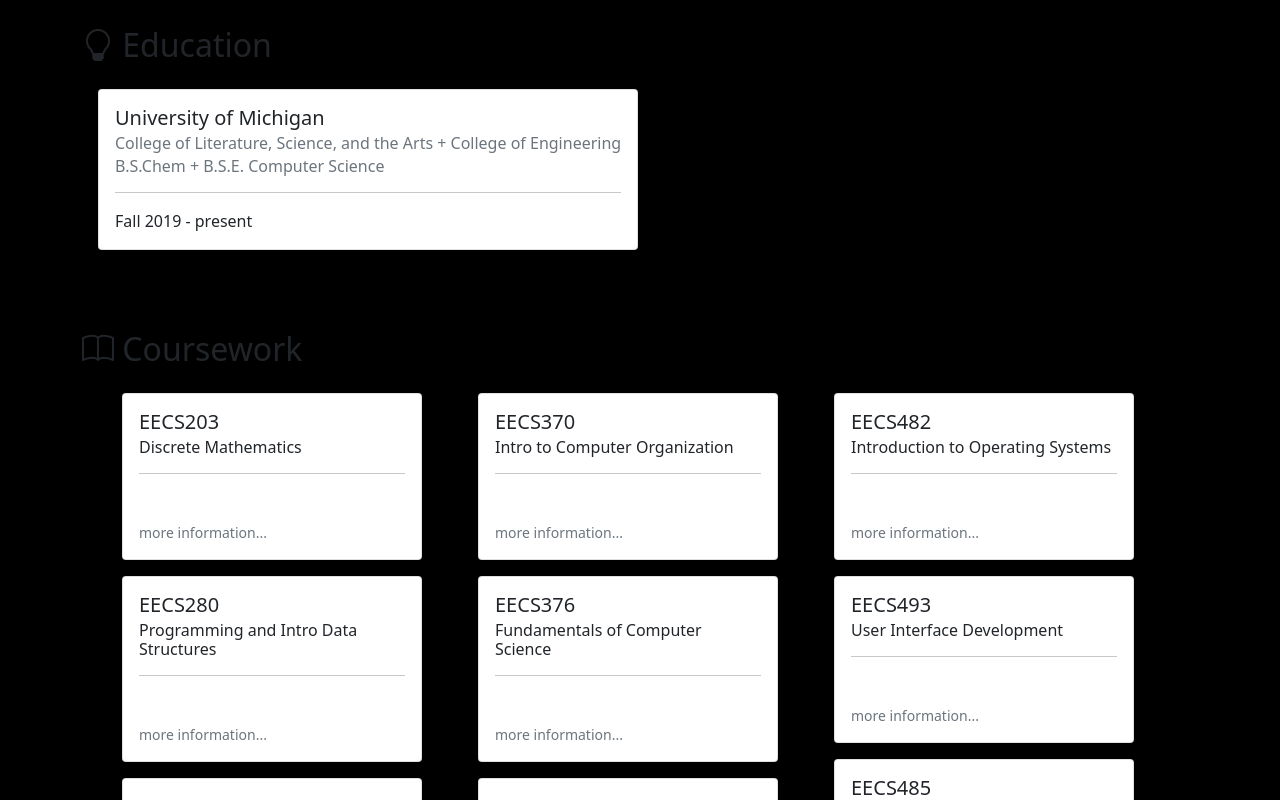
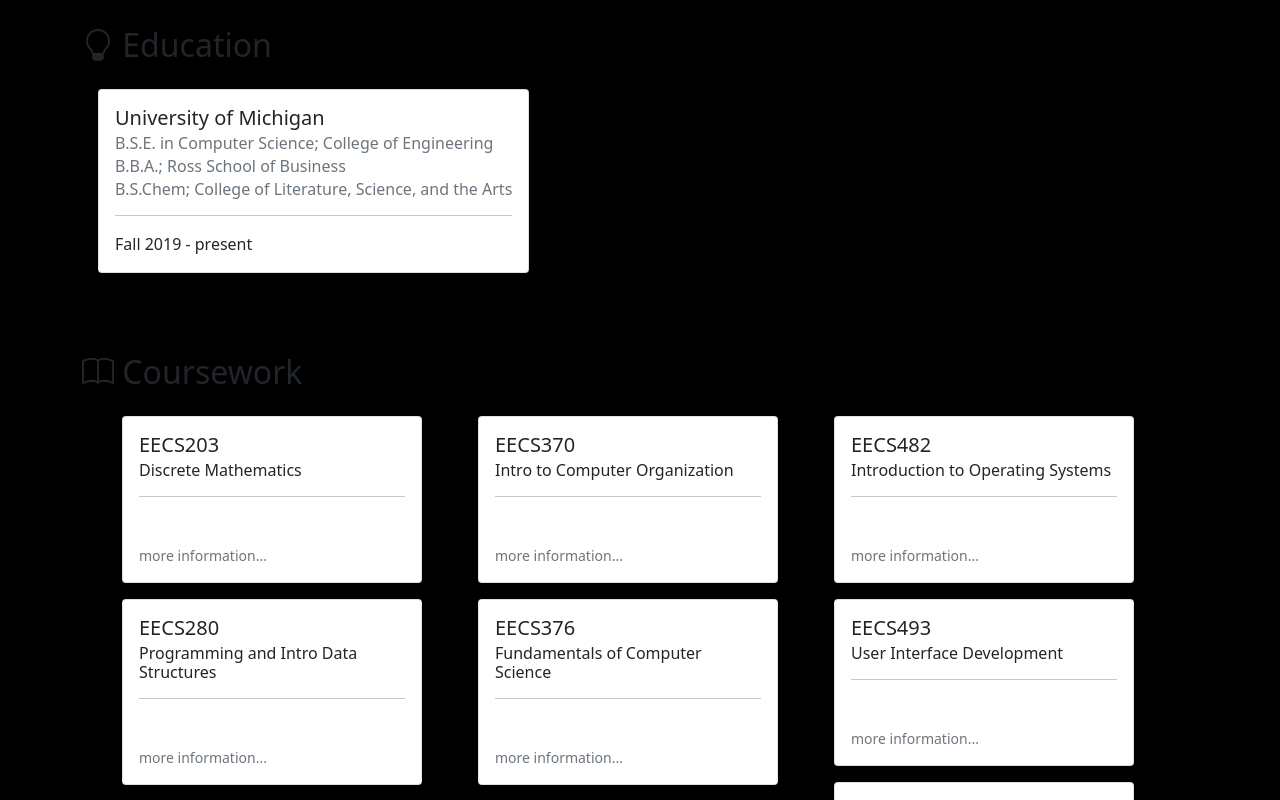
Before and after one commit to danlliu/danlliu.github.io-old, a Vue app: page / in a window 1280 px wide. Shown: the part 980-1780 px from the top of the page. Built offline with nearby package versions, Linux system fonts and the light colour scheme.

Commit message:
update research

```diff
--- a/src/pages/Homepage.vue
+++ b/src/pages/Homepage.vue
@@ -45,9 +45,12 @@
                 <div class="card m-0 edu-card">
                     <div class="card-body">
                         <h5 class="card-title">University of Michigan</h5>
-                        <h6 class="card-subtitle mb-2 text-muted">College of Literature, Science, and the Arts +
-                            College of Engineering</h6>
-                        <h6 class="card-subtitle mb-2 text-muted">B.S.Chem + B.S.E. Computer Science</h6>
+
+                        <h6 class="card-subtitle mb-2 text-muted">B.S.E. in Computer Science; College of
+                            Engineering</h6>
+                        <h6 class="card-subtitle mb-2 text-muted">B.B.A.; Ross School of Business</h6>
+                        <h6 class="card-subtitle mb-2 text-muted">B.S.Chem; College of Literature, Science, and the
+                            Arts</h6>
                         <hr/>
                         Fall 2019 - present
                     </div>
@@ -176,21 +179,31 @@
             <h2><i class="bi-clipboard-data"/> Research Experience</h2>
             <div class="container-fluid row g-3">
                 <div class="col-12 col-md-6 p-3">
+                    <div class="card mb-4">
+                        <div class="card-body">
+                            <h5 class="card-title">Kapritsos Research Group</h5>
+                            <h6 class="card-subtitle mb-1">University of Michigan, Department of Electrical
+                                Engineering and Computer Science</h6>
+                            <h6 class="card-subtitle mb-2 text-muted">May 2021 - present</h6>
+                            <p><span class="bold">Advisor:</span> <a
+                                    href="https://web.eecs.umich.edu/~manosk/" target="_blank"
+                                    rel="noopener noreferrer">Prof. Manos Kapritsos</a></p>
+                            <hr/>
+                            <p class="small">I am working with Prof. Manos Kapritsos on improving the usability of Dafny. Dafny is a programming language designed for formal verification: proving that code is guaranteed to behave correctly for all inputs. Specifically, I am working on ways to help Dafny developers navigate matching loops, a common pitfall where the proof engine gets stuck in an ever-growing loop of facts. By identifying these loops early, we can save developers from wasting time running their code, just to see a timeout message.</p>
+                        </div>
+                    </div>
+
                     <div class="card">
                         <div class="card-body">
                             <h5 class="card-title">Sanford Lab</h5>
                             <h6 class="card-subtitle mb-1">University of Michigan, Department of Chemistry</h6>
                             <h6 class="card-subtitle mb-2 text-muted">September 2019 - present</h6>
-                            <p><span class="bold">Advisor:</span> Prof. Melanie Sanford</p>
+                            <p><span class="bold">Advisor:</span> <a
+                                    href="https://sites.lsa.umich.edu/msanford-lab/" target="_blank"
+                                    rel="noopener noreferrer">Prof. Melanie Sanford</a></p>
                             <hr/>
-                            <p class="small">Currently, I am working with <a
-                                    href="https://sites.lsa.umich.edu/msanford-lab/" target="_blank"
-                                    rel="noopener noreferrer">Prof.
-                                Melanie
-                                Sanford</a>,
-                                continuing my
-                                research on C–H activation. Alongside working in the lab to develop new
-                                functionalization reactions, I have been working on modeling the C–H activation
+                            <p class="small">Currently, I am working with Prof. Melanie Sanford, continuing my research on C–H activation.
+                                Alongside working in the lab to develop new functionalization reactions, I have been working on modeling the C–H activation
                                 process computationally.</p>
                         </div>
                     </div>
```
